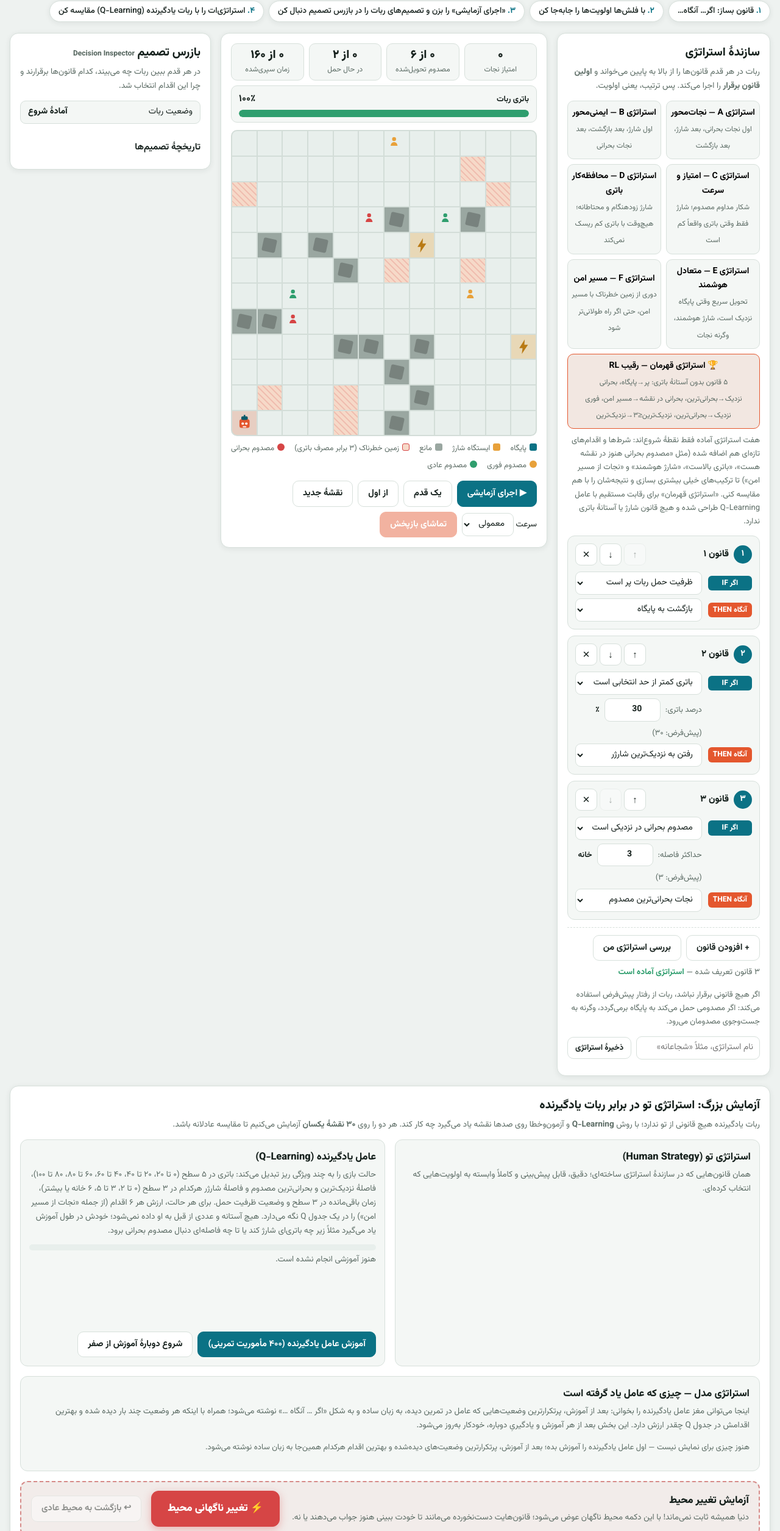
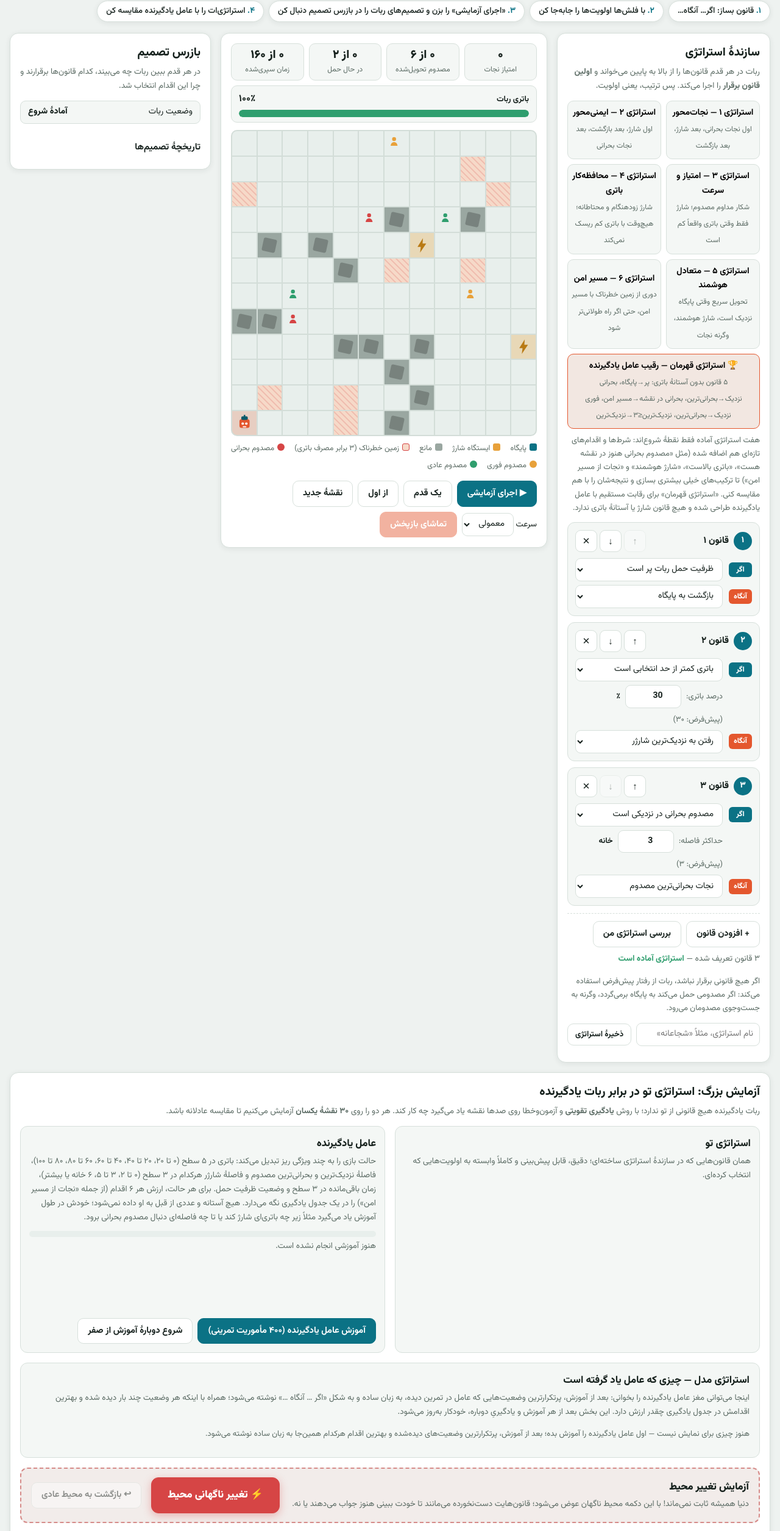
Before and after one commit to Sorooshsatary/rescue-mission, a plain HTML site: page index.html in a window 1280 px wide. Shown: the part 92-2602 px from the top of the page at 61% size. Drawn offline with Linux system fonts and the light colour scheme.

Commit message:
Persianize all visible English words in the game UI (IF/THEN, Q-Learning, Decision Inspector, etc.)

```diff
--- a/index.html
+++ b/index.html
@@ -5,7 +5,7 @@
 <meta name="viewport" content="width=device-width, initial-scale=1, viewport-fit=cover" />
 <meta name="color-scheme" content="light dark" />
 <link rel="icon" href="data:," />
-<title>مأموریت نجات — Rescue Mission</title>
+<title>مأموریت نجات</title>
 <link rel="preconnect" href="https://fonts.googleapis.com" />
 <link rel="preconnect" href="https://fonts.gstatic.com" crossorigin />
 <link href="https://fonts.googleapis.com/css2?family=Vazirmatn:wght@400;500;700;800;900&display=swap" rel="stylesheet" />
@@ -211,7 +211,7 @@
 <body>
 <div class="wrap">
   <header class="top">
-    <h1>مأموریت نجات <span class="en">RESCUE MISSION</span></h1>
+    <h1>مأموریت نجات</h1>
     <p>مغز ربات نجات را خودت طراحی کن: قانون بنویس، اولویت بده، اجرایش را تماشا کن و ببین در هر قدم <b>چرا</b> آن تصمیم را گرفت. بدون حتی یک خط کدنویسی.</p>
     <button class="btn small" id="adminOpen" type="button" style="margin-inline-start:auto">پنل ادمین</button>
   </header>
@@ -220,7 +220,7 @@
     <span><b>۱.</b> قانون بساز: اگر… آنگاه…</span>
     <span><b>۲.</b> با فلش‌ها اولویت‌ها را جابه‌جا کن</span>
     <span><b>۳.</b> «اجرای آزمایشی» را بزن و تصمیم‌های ربات را در بازرس تصمیم دنبال کن</span>
-    <span><b>۴.</b> استراتژی‌ات را با ربات یادگیرنده (Q-Learning) مقایسه کن</span>
+    <span><b>۴.</b> استراتژی‌ات را با عامل یادگیرنده مقایسه کن</span>
   </div>
 
   <div class="layout">
@@ -230,15 +230,15 @@
       <p class="sub">ربات در هر قدم قانون‌ها را از بالا به پایین می‌خواند و <b>اولین قانون برقرار</b> را اجرا می‌کند. پس ترتیب، یعنی اولویت.</p>
 
       <div class="preset-row">
-        <button class="preset" id="presetA" type="button"><b>استراتژی A — نجات‌محور</b><small>اول نجات بحرانی، بعد شارژ، بعد بازگشت</small></button>
-        <button class="preset" id="presetB" type="button"><b>استراتژی B — ایمنی‌محور</b><small>اول شارژ، بعد بازگشت، بعد نجات بحرانی</small></button>
-        <button class="preset" id="presetC" type="button"><b>استراتژی C — امتیاز و سرعت</b><small>شکار مداوم مصدوم؛ شارژ فقط وقتی باتری واقعاً کم است</small></button>
-        <button class="preset" id="presetD" type="button"><b>استراتژی D — محافظه‌کار باتری</b><small>شارژ زودهنگام و محتاطانه؛ هیچ‌وقت با باتری کم ریسک نمی‌کند</small></button>
-        <button class="preset" id="presetE" type="button"><b>استراتژی E — متعادل هوشمند</b><small>تحویل سریع وقتی پایگاه نزدیک است، شارژ هوشمند، وگرنه نجات</small></button>
-        <button class="preset" id="presetF" type="button"><b>استراتژی F — مسیر امن</b><small>دوری از زمین خطرناک با مسیر امن، حتی اگر راه طولانی‌تر شود</small></button>
-        <button class="preset" id="presetG" type="button" style="grid-column:1 / -1; border-color:var(--orange); background:color-mix(in srgb, var(--orange) 10%, var(--panel2))"><b>🏆 استراتژی قهرمان — رقیب RL</b><small>۵ قانون بدون آستانهٔ باتری: پر→پایگاه، بحرانی نزدیک→بحرانی‌ترین، بحرانی در نقشه→مسیر امن، فوری نزدیک→بحرانی‌ترین، نزدیک‌ترین≤۳→نزدیک‌ترین</small></button>
+        <button class="preset" id="presetA" type="button"><b>استراتژی ۱ — نجات‌محور</b><small>اول نجات بحرانی، بعد شارژ، بعد بازگشت</small></button>
+        <button class="preset" id="presetB" type="button"><b>استراتژی ۲ — ایمنی‌محور</b><small>اول شارژ، بعد بازگشت، بعد نجات بحرانی</small></button>
+        <button class="preset" id="presetC" type="button"><b>استراتژی ۳ — امتیاز و سرعت</b><small>شکار مداوم مصدوم؛ شارژ فقط وقتی باتری واقعاً کم است</small></button>
+        <button class="preset" id="presetD" type="button"><b>استراتژی ۴ — محافظه‌کار باتری</b><small>شارژ زودهنگام و محتاطانه؛ هیچ‌وقت با باتری کم ریسک نمی‌کند</small></button>
+        <button class="preset" id="presetE" type="button"><b>استراتژی ۵ — متعادل هوشمند</b><small>تحویل سریع وقتی پایگاه نزدیک است، شارژ هوشمند، وگرنه نجات</small></button>
+        <button class="preset" id="presetF" type="button"><b>استراتژی ۶ — مسیر امن</b><small>دوری از زمین خطرناک با مسیر امن، حتی اگر راه طولانی‌تر شود</small></button>
+        <button class="preset" id="presetG" type="button" style="grid-column:1 / -1; border-color:var(--orange); background:color-mix(in srgb, var(--orange) 10%, var(--panel2))"><b>🏆 استراتژی قهرمان — رقیب عامل یادگیرنده</b><small>۵ قانون بدون آستانهٔ باتری: پر→پایگاه، بحرانی نزدیک→بحرانی‌ترین، بحرانی در نقشه→مسیر امن، فوری نزدیک→بحرانی‌ترین، نزدیک‌ترین≤۳→نزدیک‌ترین</small></button>
       </div>
-      <p class="note" style="margin:-4px 0 12px">هفت استراتژی آماده فقط نقطهٔ شروع‌اند: شرط‌ها و اقدام‌های تازه‌ای هم اضافه شده (مثل «مصدوم بحرانی هنوز در نقشه هست»، «باتری بالاست»، «شارژ هوشمند» و «نجات از مسیر امن») تا ترکیب‌های خیلی بیشتری بسازی و نتیجه‌شان را با هم مقایسه کنی. «استراتژی قهرمان» برای رقابت مستقیم با عامل Q-Learning طراحی شده و هیچ قانون شارژ یا آستانهٔ باتری ندارد.</p>
+      <p class="note" style="margin:-4px 0 12px">هفت استراتژی آماده فقط نقطهٔ شروع‌اند: شرط‌ها و اقدام‌های تازه‌ای هم اضافه شده (مثل «مصدوم بحرانی هنوز در نقشه هست»، «باتری بالاست»، «شارژ هوشمند» و «نجات از مسیر امن») تا ترکیب‌های خیلی بیشتری بسازی و نتیجه‌شان را با هم مقایسه کنی. «استراتژی قهرمان» برای رقابت مستقیم با عامل یادگیرنده طراحی شده و هیچ قانون شارژ یا آستانهٔ باتری ندارد.</p>
 
       <div id="rulesList"></div>
 
@@ -318,7 +318,7 @@
 
     <!-- ===== Decision Inspector ===== -->
     <section class="panel" aria-label="بازرس تصمیم">
-      <h2>بازرس تصمیم <span style="font-size:12px; color:var(--muted)">Decision Inspector</span></h2>
+      <h2>بازرس تصمیم</h2>
       <p class="sub">در هر قدم ببین ربات چه می‌بیند، کدام قانون‌ها برقرارند و چرا این اقدام انتخاب شد.</p>
       <ul class="obs-list" id="obsList">
         <li><span>وضعیت ربات</span><b>آمادهٔ شروع</b></li>
@@ -333,15 +333,15 @@
   <!-- ===== Compare with Q-Learning ===== -->
   <section class="panel compare" aria-label="مقایسه با عامل یادگیرنده">
     <h2>آزمایش بزرگ: استراتژی تو در برابر ربات یادگیرنده</h2>
-    <p class="sub">ربات یادگیرنده هیچ قانونی از تو ندارد؛ با روش <b>Q-Learning</b> و آزمون‌وخطا روی صدها نقشه یاد می‌گیرد چه کار کند. هر دو را روی <b id="evalMapsLbl">۳۰ نقشهٔ یکسان</b> آزمایش می‌کنیم تا مقایسه عادلانه باشد.</p>
+    <p class="sub">ربات یادگیرنده هیچ قانونی از تو ندارد؛ با روش <b>یادگیری تقویتی</b> و آزمون‌وخطا روی صدها نقشه یاد می‌گیرد چه کار کند. هر دو را روی <b id="evalMapsLbl">۳۰ نقشهٔ یکسان</b> آزمایش می‌کنیم تا مقایسه عادلانه باشد.</p>
     <div class="compare-grid">
       <div class="agent-card">
-        <h3>استراتژی تو (Human Strategy)</h3>
+        <h3>استراتژی تو</h3>
         <p>همان قانون‌هایی که در سازندهٔ استراتژی ساخته‌ای؛ دقیق، قابل پیش‌بینی و کاملاً وابسته به اولویت‌هایی که انتخاب کرده‌ای.</p>
       </div>
       <div class="agent-card">
-        <h3>عامل یادگیرنده (Q-Learning)</h3>
-        <p>حالت بازی را به چند ویژگی ریز تبدیل می‌کند: باتری در ۵ سطح (۰ تا ۲۰، ۲۰ تا ۴۰، ۴۰ تا ۶۰، ۶۰ تا ۸۰، ۸۰ تا ۱۰۰)، فاصلهٔ نزدیک‌ترین و بحرانی‌ترین مصدوم و فاصلهٔ شارژر هرکدام در ۳ سطح (۰ تا ۲، ۳ تا ۵، ۶ خانه یا بیشتر)، زمان باقی‌مانده در ۳ سطح و وضعیت ظرفیت حمل. برای هر حالت، ارزش هر ۶ اقدام (از جمله «نجات از مسیر امن») را در یک جدول Q نگه می‌دارد. هیچ آستانه و عددی از قبل به او داده نمی‌شود؛ خودش در طول آموزش یاد می‌گیرد مثلاً زیر چه باتری‌ای شارژ کند یا تا چه فاصله‌ای دنبال مصدوم بحرانی برود.</p>
+        <h3>عامل یادگیرنده</h3>
+        <p>حالت بازی را به چند ویژگی ریز تبدیل می‌کند: باتری در ۵ سطح (۰ تا ۲۰، ۲۰ تا ۴۰، ۴۰ تا ۶۰، ۶۰ تا ۸۰، ۸۰ تا ۱۰۰)، فاصلهٔ نزدیک‌ترین و بحرانی‌ترین مصدوم و فاصلهٔ شارژر هرکدام در ۳ سطح (۰ تا ۲، ۳ تا ۵، ۶ خانه یا بیشتر)، زمان باقی‌مانده در ۳ سطح و وضعیت ظرفیت حمل. برای هر حالت، ارزش هر ۶ اقدام (از جمله «نجات از مسیر امن») را در یک جدول یادگیری نگه می‌دارد. هیچ آستانه و عددی از قبل به او داده نمی‌شود؛ خودش در طول آموزش یاد می‌گیرد مثلاً زیر چه باتری‌ای شارژ کند یا تا چه فاصله‌ای دنبال مصدوم بحرانی برود.</p>
         <div class="prog"><i id="trainProg"></i></div>
         <p class="note" id="trainInfo">هنوز آموزشی انجام نشده است.</p>
         <svg id="trainChart" viewBox="0 0 300 90" preserveAspectRatio="none" aria-hidden="true"></svg>
@@ -354,7 +354,7 @@
 
     <div class="model-zone" id="modelZone">
       <h3>استراتژی مدل — چیزی که عامل یاد گرفته است</h3>
-      <p>اینجا می‌توانی مغز عامل یادگیرنده را بخوانی: بعد از آموزش، پرتکرارترین وضعیت‌هایی که عامل در تمرین دیده، به زبان ساده و به شکل «اگر … آنگاه …» نوشته می‌شود؛ همراه با اینکه هر وضعیت چند بار دیده شده و بهترین اقدامش در جدول Q چقدر ارزش دارد. این بخش بعد از هر آموزش و یادگیریِ دوباره، خودکار به‌روز می‌شود.</p>
+      <p>اینجا می‌توانی مغز عامل یادگیرنده را بخوانی: بعد از آموزش، پرتکرارترین وضعیت‌هایی که عامل در تمرین دیده، به زبان ساده و به شکل «اگر … آنگاه …» نوشته می‌شود؛ همراه با اینکه هر وضعیت چند بار دیده شده و بهترین اقدامش در جدول یادگیری چقدر ارزش دارد. این بخش بعد از هر آموزش و یادگیریِ دوباره، خودکار به‌روز می‌شود.</p>
       <div id="modelStrategy"></div>
     </div>
 
@@ -385,7 +385,7 @@
   <!-- ===== Local download / run ===== -->
   <section class="panel compare" aria-label="دانلود و اجرای لوکال">
     <h2>دانلود کد کامل و اجرای لوکال</h2>
-    <p class="sub">کل این بازی — صفحه، سبک‌ها و همهٔ منطق بازی و Q-Learning — در <b>یک فایل HTML تکی و مستقل</b> است؛ نه سرور می‌خواهد، نه دیتابیس، نه نصب هیچ برنامه‌ای. همین فایل را دانلود کن و روی کامپیوتر خودت اجرایش کن.</p>
+    <p class="sub">کل این بازی — صفحه، سبک‌ها و همهٔ منطق بازی و یادگیری تقویتی — در <b>یک فایل تکی و مستقل</b> است؛ نه سرور می‌خواهد، نه دیتابیس، نه نصب هیچ برنامه‌ای. همین فایل را دانلود کن و روی کامپیوتر خودت اجرایش کن.</p>
     <div class="local-grid">
       <div>
         <h3>روش ۱ — ساده‌ترین راه</h3>
@@ -394,7 +394,7 @@
           <li>روی فایل دانلودشده دوبار کلیک کن؛ در مرورگرت (کروم، فایرفاکس، اج…) باز می‌شود و بازی کامل کار می‌کند.</li>
         </ol>
         <div class="row" style="margin-top:12px">
-          <button class="btn primary" id="downloadBtn" type="button">⬇ دانلود فایل کامل بازی (index.html)</button>
+          <button class="btn primary" id="downloadBtn" type="button">⬇ دانلود فایل کامل بازی</button>
         </div>
         <p class="status-line" id="downloadNote"></p>
       </div>
@@ -405,7 +405,7 @@
         <p>یا اگر پایتون نداری:</p>
         <p class="code-box">npx serve .</p>
         <p>بعد در مرورگر برو به <bdi>http://localhost:8000/rescue-mission.html</bdi></p>
-        <p class="note">تنها وابستگی اینترنتی فایل، فونت وزیرمتن از گوگل‌فونت است؛ آفلاین هم بازی کامل کار می‌کند و فقط فونت جایگزین سیستم نمایش داده می‌شود. کد را با هر ویرایشگری (مثل VS Code) می‌توانی باز کنی و تغییر بدهی — بخش‌های بازی با کامنت‌های فارسی از هم جدا شده‌اند.</p>
+        <p class="note">تنها وابستگی اینترنتی فایل، فونت وزیرمتن از گوگل‌فونت است؛ آفلاین هم بازی کامل کار می‌کند و فقط فونت جایگزین سیستم نمایش داده می‌شود. کد را با هر ویرایشگر متنی می‌توانی باز کنی و تغییر بدهی — بخش‌های بازی با کامنت‌های فارسی از هم جدا شده‌اند.</p>
       </div>
     </div>
   </section>
@@ -544,7 +544,7 @@ const PARAM_FIELDS = [
   { key:"pointsCritical",    label:"امتیاز مصدوم بحرانی",       min:0,   max:100,  step:5 },
   { key:"pointsUrgent",      label:"امتیاز مصدوم فوری",         min:0,   max:100,  step:5 },
   { key:"pointsNormal",      label:"امتیاز مصدوم عادی",         min:0,   max:100,  step:5 },
-  { sec:"یادگیری تقویتی (Q-Learning)" },
+  { sec:"یادگیری تقویتی" },
   { key:"trainEpisodes",    label:"مأموریت تمرینی آموزش عامل",  min:50,  max:2000, step:50 },
   { key:"finetuneEpisodes", label:"مأموریت تمرینی یادگیری دوباره", min:50, max:1000, step:50 },
   { key:"evalMaps",         label:"تعداد نقشه‌های مقایسه",      min:5,   max:100,  step:5 },
@@ -962,8 +962,8 @@ function renderRules(){
       '<button class="icon-btn" data-up="'+i+'" type="button" aria-label="بالا بردن اولویت" '+(i===0?"disabled":"")+'>↑</button>' +
       '<button class="icon-btn" data-down="'+i+'" type="button" aria-label="پایین بردن اولویت" '+(i===rules.length-1?"disabled":"")+'>↓</button>' +
       '<button class="icon-btn del" data-del="'+i+'" type="button" aria-label="حذف قانون">✕</button></span></div>' +
-      '<div class="ifthen"><span class="tag if">اگر IF</span><select data-cond="'+i+'" aria-label="شرط قانون ' + faNum(i+1) + '">' + condOpts + '</select>' + thresh +
-      '<span class="tag then">آنگاه THEN</span><select data-act="'+i+'" aria-label="اقدام قانون ' + faNum(i+1) + '">' + actOpts + '</select></div>';
+      '<div class="ifthen"><span class="tag if">اگر</span><select data-cond="'+i+'" aria-label="شرط قانون ' + faNum(i+1) + '">' + condOpts + '</select>' + thresh +
+      '<span class="tag then">آنگاه</span><select data-act="'+i+'" aria-label="اقدام قانون ' + faNum(i+1) + '">' + actOpts + '</select></div>';
     list.appendChild(card);
   });
   list.querySelectorAll("[data-cond]").forEach(s=> s.addEventListener("change", e=>{ const i = Number(e.target.dataset.cond); rules[i].id = e.target.value; const d = condDef(rules[i].id); if(d && d.param) rules[i].threshold = d.param.def; else delete rules[i].threshold; delete rules[i].value; renderRules(); validate(false); }));
@@ -1140,7 +1140,7 @@ function trainQL(episodes, capacity, done){
       }
       qTrained = true; qTraining = false;
       renderModelStrategy();
-      $("trainInfo").textContent = "آموزش تمام شد: " + faNum(qEpisodes) + " مأموریت تمرینی، " + faNum(Object.keys(Q).length) + " حالت در جدول Q." +
+      $("trainInfo").textContent = "آموزش تمام شد: " + faNum(qEpisodes) + " مأموریت تمرینی، " + faNum(Object.keys(Q).length) + " حالت در جدول یادگیری." +
         (restored
           ? " جدول نهایی روی نقشه‌های اعتبارسنجی امتیاز " + faNum(finalScore.toFixed(1)) + " گرفت، اما بهترین نسخهٔ دیده‌شده در طول آموزش امتیاز " + faNum(bestValScore.toFixed(1)) + " داشت (مأموریت تمرینی " + faNum(bestValAt) + ")؛ همان بهترین نسخه حفظ شد تا آموزشِ تمام‌شده در یک نقطهٔ بد، عامل را خراب نکند."
           : " بهترین امتیاز اعتبارسنجی: " + faNum(bestValScore.toFixed(1)) + " — جدول نهایی همان بهترین نسخه است.") +
@@ -1159,7 +1159,7 @@ $("resetTrainBtn").addEventListener("click", ()=>{
   drawCurve();
   renderModelStrategy();
   $("trainProg").style.width = "0%";
-  $("trainInfo").textContent = "همه‌چیز از صفر شروع شد: جدول Q، شمار مأموریت‌های تمرینی، منحنی آموزش و بهترین نقطهٔ ذخیره‌شده پاک شدند. حالا دکمهٔ آموزش را بزن تا عامل از اول یاد بگیرد.";
+  $("trainInfo").textContent = "همه‌چیز از صفر شروع شد: جدول یادگیری، شمار مأموریت‌های تمرینی، منحنی آموزش و بهترین نقطهٔ ذخیره‌شده پاک شدند. حالا دکمهٔ آموزش را بزن تا عامل از اول یاد بگیرد.";
   $("evalBtn").disabled = true; $("finetuneBtn").disabled = true;
 });
 function drawCurve(){
@@ -1200,7 +1200,7 @@ function renderModelStrategy(){
   html += '<div class="model-list">';
   for(const e of top){
     html += '<div class="model-row"><span class="if-part">اگر ' + statePhrase(e.stateKey) + '</span> ← <span class="then-part">آنگاه: ' + actLabel(e.actionId) + '</span>' +
-      '<span class="meta">این وضعیت ' + faNum(e.count) + ' بار در آموزش دیده شده — ارزش بهترین اقدام در جدول Q: ' + faNum(e.q.toFixed(2)) + '</span></div>';
+      '<span class="meta">این وضعیت ' + faNum(e.count) + ' بار در آموزش دیده شده — ارزش بهترین اقدام در جدول یادگیری: ' + faNum(e.q.toFixed(2)) + '</span></div>';
   }
   html += '</div>';
   if(entries.length > top.length) html += '<p class="note" style="margin-top:8px">… و ' + faNum(entries.length - top.length) + ' وضعیت دیگر که کمتر دیده شده‌اند و اینجا نشان داده نمی‌شوند.</p>';
@@ -1227,7 +1227,7 @@ function evaluate(afterFinetune){
   const rl = evalAgent(st => QACT[qChoose(st, 0)], cap);
   const rows = [
     { name: "استراتژی تو", color: "var(--orange)", r: human },
-    { name: afterFinetune ? "عامل یادگیرنده (بعد از یادگیری دوباره)" : "عامل یادگیرنده (Q-Learning)", color: "var(--teal)", r: rl }
+    { name: afterFinetune ? "عامل یادگیرنده (بعد از یادگیری دوباره)" : "عامل یادگیرنده", color: "var(--teal)", r: rl }
   ];
   const maxScore = Math.max.apply(null, rows.map(x=>x.r.score)) || 1;
   let html = '<table class="results"><tr><th>عامل</th><th>میانگین امتیاز</th><th>مصدوم نجات‌یافته (از ' + faNum(PARAMS.survivorsCritical + PARAMS.survivorsUrgent + PARAMS.survivorsNormal) + ')</th><th>تکمیل مأموریت</th><th>باتری باقی‌مانده</th><th>زمان مصرفی</th></tr>';
@@ -1264,7 +1264,7 @@ function showShockBanner(scenario, diffs){
     '<div class="shock-title">⚠ محیط ناگهان عوض شد! — ' + scenario.title + '</div>' +
     '<div class="shock-changes">چه چیزهایی عوض شد؟<br>' + changesTxt + '</div>' +
     '<p><b>استراتژی قبلی‌ات دیگر تضمین‌شده نیست.</b> قانون‌هایت را دست نزدیم تا خودت ببینی در محیط جدید چطور عمل می‌کنند. قانون‌ها را اصلاح کن، مأموریت را دوباره اجرا کن و بعد دوباره دکمهٔ «اجرای مقایسه» را بزن.</p>' +
-    '<p><b>یادآوری دربارهٔ Q-Learning:</b> عامل یادگیرنده هم روی محیط قبلی آموزش دیده است؛ تا دکمهٔ «یادگیری دوباره در محیط جدید» را نزنی، امتیازش در این محیط تازه احتمالاً افت می‌کند — درست مثل استراتژی ثابت تو.</p>';
+    '<p><b>یادآوری دربارهٔ عامل یادگیرنده:</b> عامل یادگیرنده هم روی محیط قبلی آموزش دیده است؛ تا دکمهٔ «یادگیری دوباره در محیط جدید» را نزنی، امتیازش در این محیط تازه احتمالاً افت می‌کند — درست مثل استراتژی ثابت تو.</p>';
   banner.hidden = false;
 }
 function applyShock(){
```
